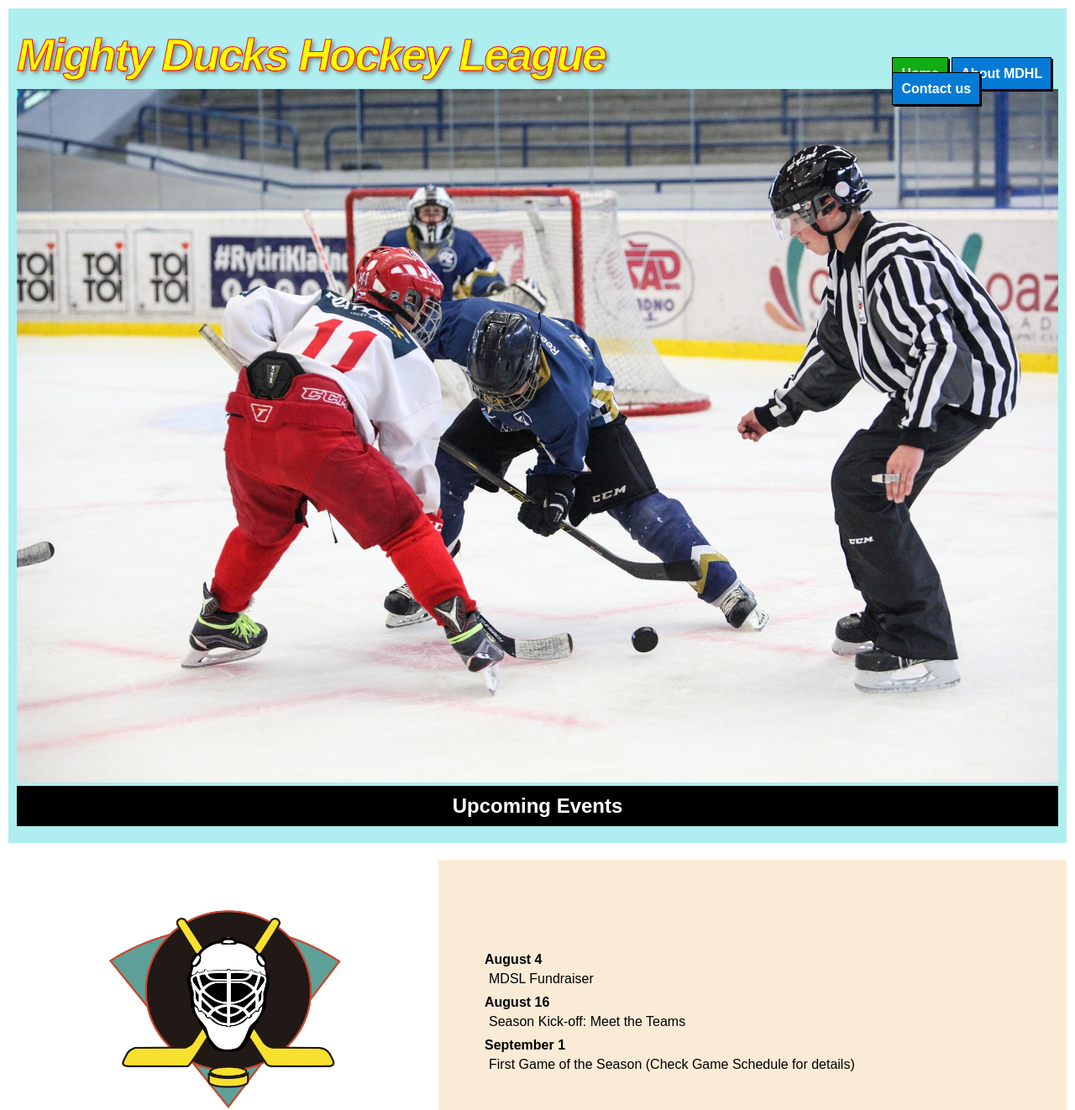
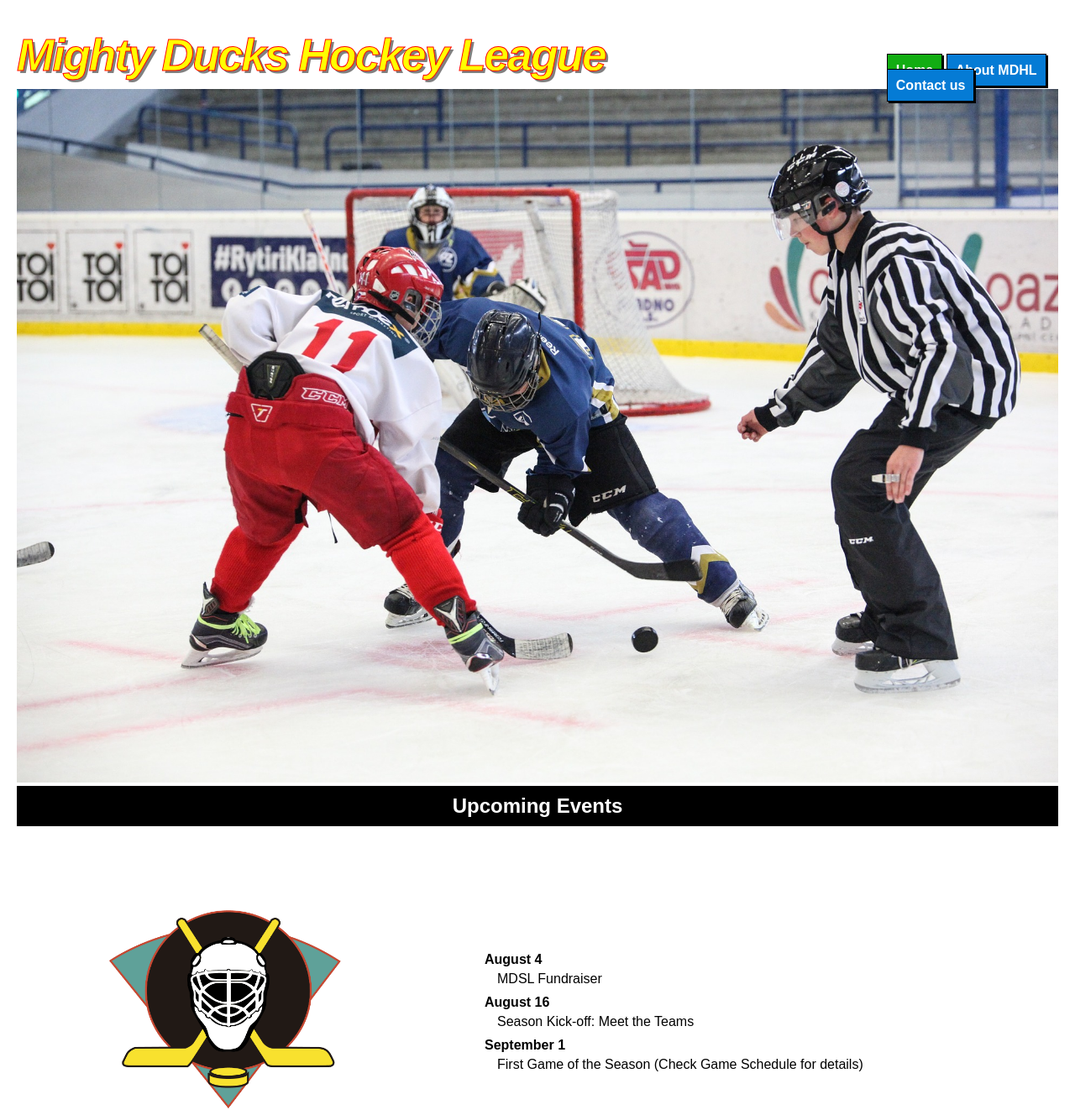
Before and after one commit to MarinaUnraf/AP-Front-End, a plain HTML site: page index.html in a window 1280 px wide. Shown: the top 1322 px of the page at 84% size. Drawn offline with Linux system fonts and the light colour scheme.

Commit message:
refactor h1 and article styles

```diff
--- a/Assets/styles/style.css
+++ b/Assets/styles/style.css
@@ -6,11 +6,12 @@
 
 }
 header{
-    background-color: paleturquoise;
+
     padding: 20px 10px 20px 10px ;
     display: block;
     margin: 10px 10px 0px 10px;
     margin-bottom: 0px;
+    position: relative;
 
 
 
@@ -33,7 +34,7 @@ h1{
     margin-bottom: 10px;
     color: yellow;
     -webkit-text-stroke: 1px red;
-    text-shadow: 3px 3px 5px gray;
+    text-shadow: 3px 3px  gray;
     display: inline-block;
 }
 figure img{
@@ -45,7 +46,7 @@ nav{
     display: inline-block;
     margin-top: 15px;
     position: absolute;
-    top: 8%;
+    top: 5%;
     left: 83%;
 
 
@@ -75,16 +76,16 @@ aside {
 
 section {
     display: inline-block;
-    background-color: antiquewhite;
+    background-color: white;
 	padding-top: 100px;
     padding-right: 20px;
     padding-left: 50px;
-
+    margin-right: 5px;
 
 
 }
 article p{
-    margin-left: 10px;
+    margin-left: 20px;
     margin-top: 5px;
 
 }
```
